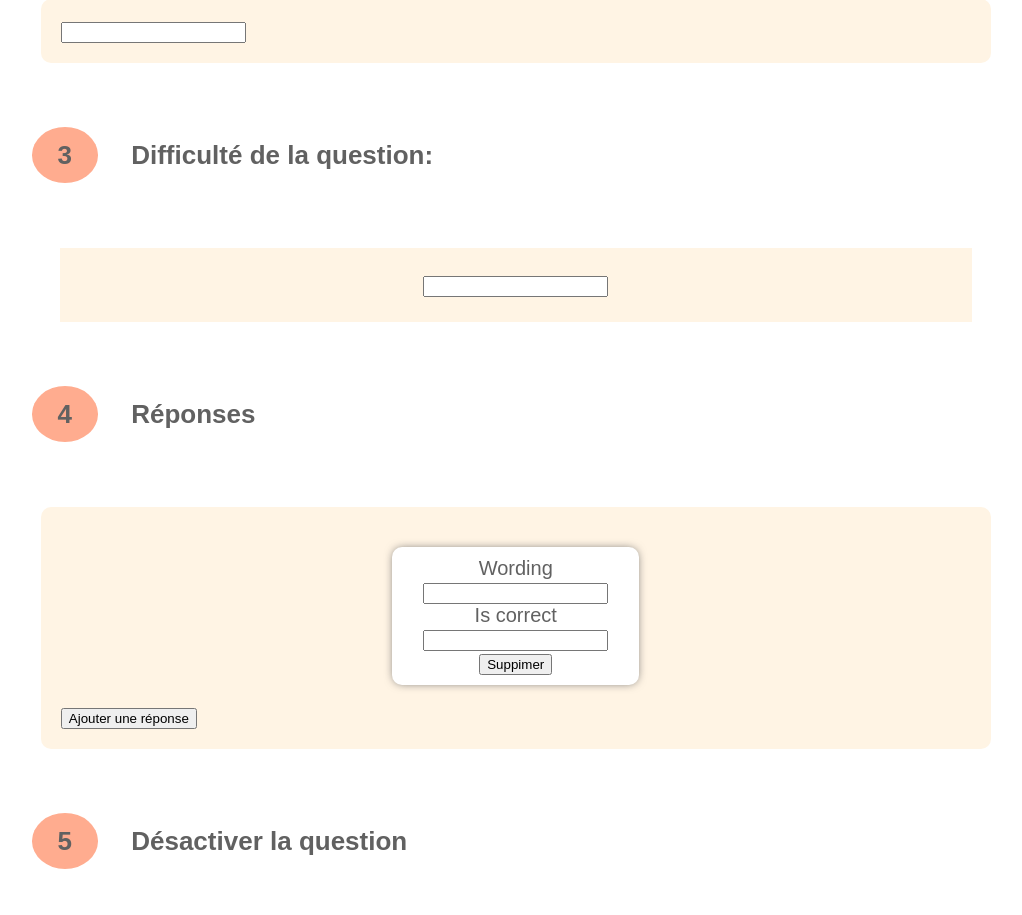
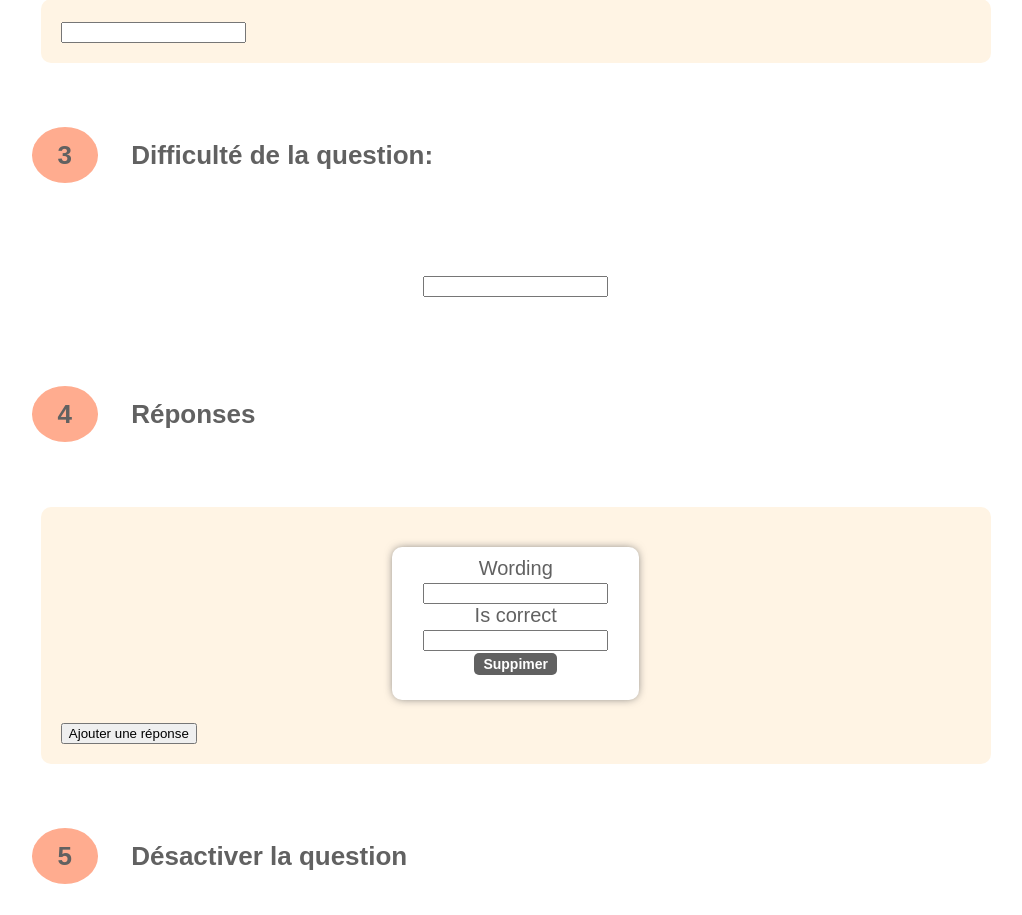
Before and after one commit to Dorine-Do/projet, a Symfony app: template templates/instructor/modify_question.html.twig in a window 1280 px wide. Shown: the part 586-1501 px from the top of the page, without its empty margins (178-1200 px from the left). Run offline with Twig, Linux system fonts and the light colour scheme; the template is opened without the code that fills it: most values are stand-ins (such as "Sample title", 1, 10 or a date in 2020); form fields are guessed from the names that the template uses; some libraries are stand-ins or nearby versions; some web fonts are replaced.

Commit message:
finition

```diff
--- a/public/css/modify_question.css
+++ b/public/css/modify_question.css
@@ -10,7 +10,7 @@ table{
     width: 100%;
 }
 
-#question_module, #question_difficulty {
+#create_question_module, #create_question_difficulty {
     padding: 1em 2em;
     border: none;
     border-radius: 5px;
@@ -75,9 +75,20 @@ tbody{
     margin: 0;
 }
 
+.removeProposal{
+    background-color: var(--grey);
+    color: white;
+    border-radius: 5px;
+    font-weight: bold;
+    border: none;
+    padding: 3px 9px;
+    font-size: 0.7em;
+    margin-bottom: 15px;
+}
+
 .difficulty{
     margin: auto;
-    background-color: #FFF4E4;
+    background-color: white;
     padding: 25px 1px;
     width: 85%;
     display: flex;
@@ -88,7 +99,7 @@ tbody{
     align-items: center;
 }
 
-#question_wording{
+#create_question_wording{
     width: 80%;
     height: 75px;
     margin-left: auto;
@@ -101,7 +112,7 @@ tbody{
     margin:auto;
 }
 
-#question_module{
+#create_question_module{
     margin: auto;
     padding: 20px 60px;
     border: none;
@@ -111,7 +122,7 @@ tbody{
     box-shadow: 5px 5px 5px -2px rgba(0,0,0,0.77);
 }
 
-#question_module::after{
+#create_question_module::after{
     background-color: white;
 }
 
@@ -265,7 +276,7 @@ tbody{
         padding: 13px 150px;
     }
 
-    #question_module{
+    #create_question_module{
         padding: 10px 30px;
         font-size: 1.1em;
     }
@@ -291,7 +302,7 @@ tbody{
         padding: 0;
     }
 
-    #question_module, #question_difficulty{
+    #create_question_module, #create_question_difficulty{
         background-color: var(--fond);
         margin-bottom: 20px;
         font-size: 0.8em;
@@ -314,7 +325,7 @@ tbody{
         font-size: 0.7em;
     }
 
-    #question_wording{
+    #create_question_wording{
         width: 95%;
         height: 35px;
         margin-left: auto;
```
